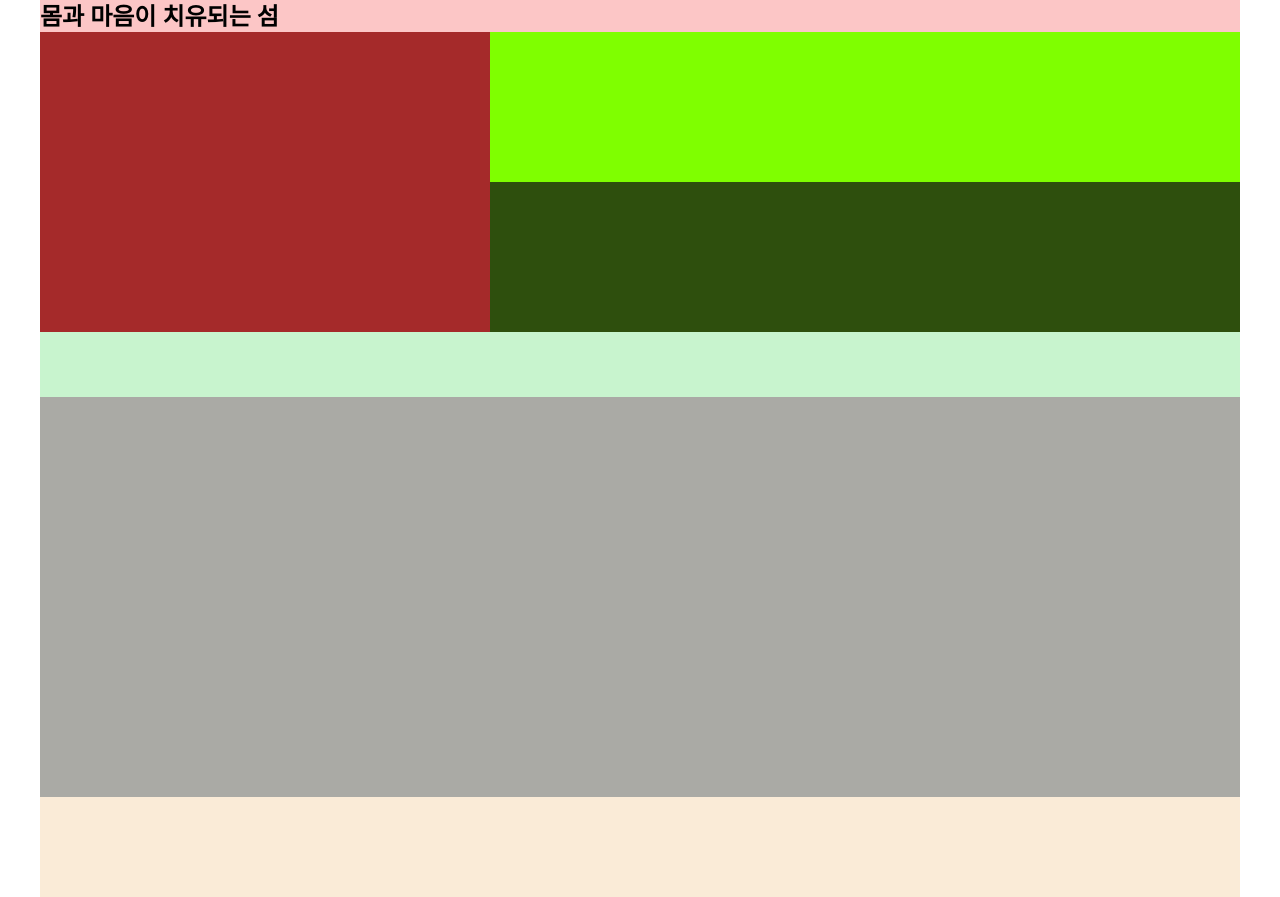
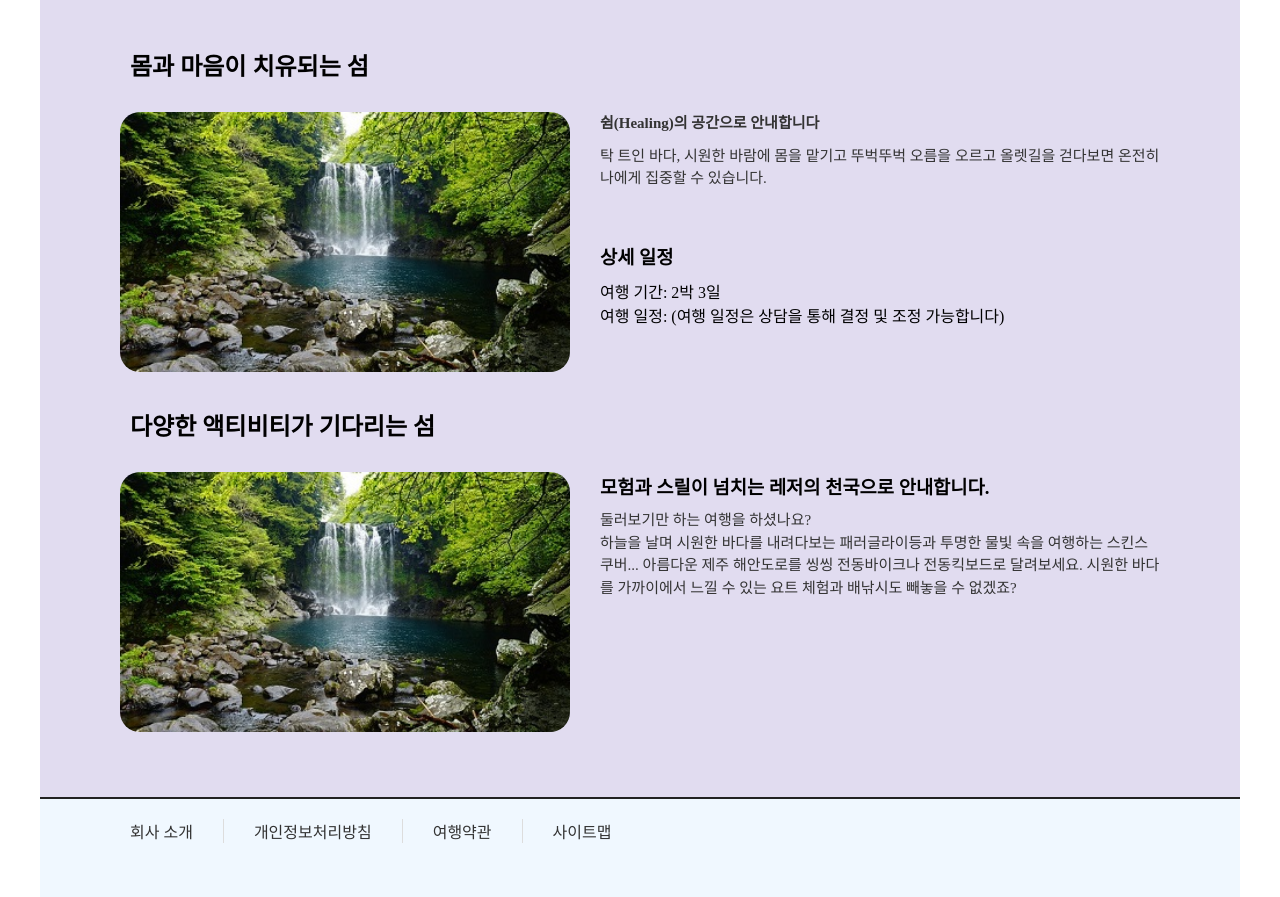
Before and after one commit to haglass75/layout_ex1, a plain HTML site: page index.html in a window 1280 px wide. Shown: the part 103-1000 px from the top of the page. Drawn offline with Linux system fonts and the light colour scheme.

Commit message:
완성
이미지 추가 / 메인 하단 완성

```diff
--- a/css/style.css
+++ b/css/style.css
@@ -16,7 +16,7 @@ a {
 .container {
   width: 1200px;
   height: 1000px;
-  background-color: antiquewhite;
+  /* background-color: antiquewhite; */
   margin: auto;
 }
 /* 상단 */
@@ -28,7 +28,7 @@ a {
 /* 로고 */
 .logo {
   width: 300px;
-  background-color: aqua;
+  /* background-color: aqua; */
   float: left;
 }
 .logo h1 {
@@ -42,7 +42,7 @@ a {
 nav {
   position: relative;
   width: 900px;
-  background-color: rgb(165, 165, 244);
+  /* background-color: rgb(165, 165, 244); */
   float: right;
   height: 100%;
 }
@@ -53,7 +53,7 @@ nav {
   width: calc(100% - 100px);
   height: 60px;
   margin-top: 40px;
-  background-color: rgb(253, 163, 235);
+  background-color: rgb(128, 119, 127);
 }
 #topMenu li a {
   width: calc(100% / 4);
@@ -63,58 +63,109 @@ nav {
   text-align: center;
   font-size: 20px;
   font-weight: bold;
+  color: beige;
 
-  background-color: aquamarine;
+  background-color: rgb(128, 119, 127);
 }
 
 #topMenu li a:hover {
-  background-color: rgb(57, 115, 96);
+  background-color: rgb(92, 86, 91);
   color: #fff;
 }
 /* 메인 */
 .contents {
   width: 100%;
   height: 800px;
-  background-color: rgb(228, 221, 252);
+  padding: 40px 80px;
+  background-color: rgb(225, 220, 240);
 }
 /* hilling */
 .hilling {
   width: 100%;
   height: calc(100% / 2);
-  background-color: rgb(200, 244, 206);
+  /* background-color: rgb(9, 69, 17); */
 }
-.hilling h2 {
-  background-color: rgb(252, 198, 198);
+.contents h2 {
+  padding: 10px;
+  /* background-color: rgb(252, 198, 198); */
 }
 /* 설명 */
 .decripton {
   width: 100%;
   height: 300px;
-  background-color: blueviolet;
+  padding: 20px 0;
+  /* background-color: rgb(212, 179, 243); */
 }
 .dec-img {
   float: left;
   width: 450px;
   height: 100%;
-  background-color: brown;
+  border-radius: 20px;
+  overflow: hidden;
+  /* background-color: rgb(253, 238, 238); */
+}
+.dec-img img {
+  width: 103%;
+  transition: all 0.5s;
+  cursor: pointer;
+}
+.dec-img img:hover {
+  width: 110%;
+  /* filter: brightness(1.5); */
+  filter: blur(2px);
 }
 .dec-detial {
   float: left;
   width: calc(100% - 450px);
   height: 100%;
-  background-color: cadetblue;
+  padding-left: 30px;
+  /* background-color: cadetblue; */
 }
 .detail-top {
-    height: calc(100% / 2);
-    background-color: chartreuse;
+  height: calc(100% / 2);
+  /* background-color: rgb(241, 255, 227); */
+}
+.dec-detial p {
+  font-size: 15px;
+  color: #333;
+  line-height: 1.5;
+}
+.p_top {
+  font-weight: bold;
+  margin-bottom: 10px;
 }
 .detial-bottom {
-    height: calc(100% / 2);
-    background-color: rgb(46, 79, 13);
+  height: calc(100% / 2);
+  /* background-color: rgb(202, 205, 219); */
+}
+.dec-detial h3 {
+  margin-bottom: 10px;
 }
 /* activity */
 .activity {
   height: calc(100% / 2);
-  background-color: rgb(170, 170, 165);
+  /* background-color: rgb(170, 170, 165); */
 }
 /* 하단 */
+.footer {
+  width: 100%;
+  height: 100px;
+  border-top: 2px solid #222;
+background-color: aliceblue;
+  padding: 20px 60px;
+}
+#bottomMenu {
+  background-color: aqua;
+}
+#bottomMenu ul {
+  background-color: aquamarine;
+}
+#bottomMenu ul li {
+  float: left;
+  padding: 0px 30px;
+  border-right: 1px solid #ddd;
+
+}
+#bottomMenu ul li:last-child {
+  border: none;
+}
--- a/index.html
+++ b/index.html
@@ -37,22 +37,56 @@
           <div class="decripton">
             <!-- 설명이미지 -->
             <div class="dec-img">
-              <img src="" alt="" />
+              <img src="images/healing.jpg" alt="폭" />
             </div>
             <!-- 자세한 설명 -->
             <div class="dec-detial">
               <!-- detial-top -->
-               <div class="detail-top"></div>
+              <div class="detail-top">
+                <p class="p_top">쉼(Healing)의 공간으로 안내합니다</p>
+                <p class="p_bt">탁 트인 바다, 시원한 바람에 몸을 맡기고 뚜벅뚜벅 오름을 오르고 올렛길을 걷다보면 온전히 나에게 집중할 수 있습니다.</p>
+              </div>
               <!-- detial-bottom -->
-              <div class="detial-bottom"></div>
+              <div class="detial-bottom">
+                <h3>상세 일정</h3>
+                <ul>
+                  <li>여행 기간: 2박 3일</li>
+                  <li>여행 일정: (여행 일정은 상담을 통해 결정 및 조정 가능합니다)</li>
+                </ul>
+              </div>
             </div>
           </div>
         </section>
         <!-- 액티비티 -->
-        <section class="activity"></section>
+        <section class="activity">
+          <!-- title -->
+          <h2>다양한 액티비티가 기다리는 섬</h2>
+          <!-- 설명 -->
+          <div class="decripton">
+            <!-- 설명이미지 -->
+            <div class="dec-img">
+              <img src="images/healing.jpg" alt="폭" />
+            </div>
+            <!-- 자세한 설명 -->
+            <div class="dec-detial">
+              <h3>모험과 스릴이 넘치는 레저의 천국으로 안내합니다.</h3>
+              <p>둘러보기만 하는 여행을 하셨나요?</p>
+              <p>하늘을 날며 시원한 바다를 내려다보는 패러글라이등과 투명한 물빛 속을 여행하는 스킨스쿠버... 아름다운 제주 해안도로를 씽씽 전동바이크나 전동킥보드로 달려보세요. 시원한 바다를 가까이에서 느낄 수 있는 요트 체험과 배낚시도 빼놓을 수 없겠죠?</p>
+            </div>
+          </div>
+        </section>
       </main>
       <!-- 하단 -->
-      <footer class="footer"></footer>
+      <footer class="footer">
+        <section id="bottomMenu">
+          <ul>
+            <li><a href="#">회사 소개</a></li>
+            <li><a href="#">개인정보처리방침</a></li>
+            <li><a href="#">여행약관</a></li>
+            <li><a href="#">사이트맵</a></li>
+          </ul>
+        </section>
+      </footer>
     </div>
   </body>
 </html>
```
Also changed, not shown: images/activity.jpg (added), images/healing.jpg (added).
